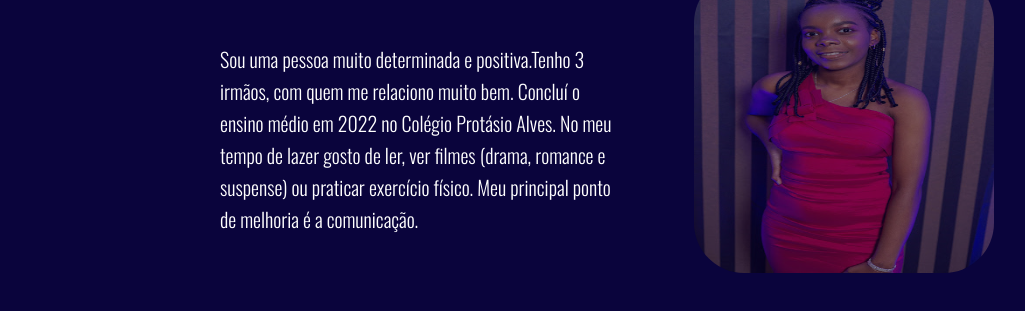
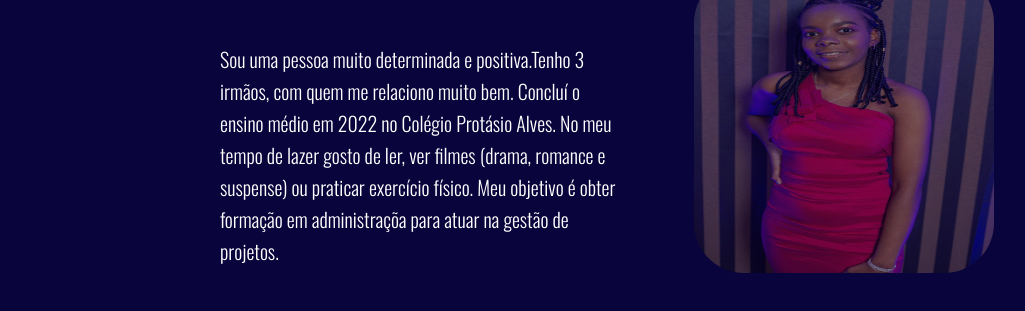
Before and after one commit to Dev-Sadiana/Portfolio, a plain HTML site: page index.html in a window 1280 px wide. Shown: the part 315-626 px from the top of the page, without its empty margins (48-1073 px from the left). Drawn offline with nearby package versions, Linux system fonts and the light colour scheme.

Commit message:
Update index.html

```diff
--- a/index.html
+++ b/index.html
@@ -38,7 +38,7 @@ Portifólio Sadiana
 
           <!--Texto de apresentação-->
             <h2 class="apresentacao-titulo">Sadiana <br> Paula</h2>
-            <p>Sou uma pessoa muito determinada e positiva.Tenho 3 irmãos, com quem me relaciono muito bem. Concluí o ensino médio em 2022 no Colégio Protásio Alves. No meu tempo de lazer gosto de ler, ver filmes (drama, romance e suspense) ou praticar exercício físico. Meu principal ponto de melhoria é a comunicação.</p>
+            <p>Sou uma pessoa muito determinada e positiva.Tenho 3 irmãos, com quem me relaciono muito bem. Concluí o ensino médio em 2022 no Colégio Protásio Alves. No meu tempo de lazer gosto de ler, ver filmes (drama, romance e suspense) ou praticar exercício físico. Meu objetivo é obter formação em administraçõa para atuar na gestão de projetos.</p>
         </div>
 
 <!--Foto de apresentação-->
```
